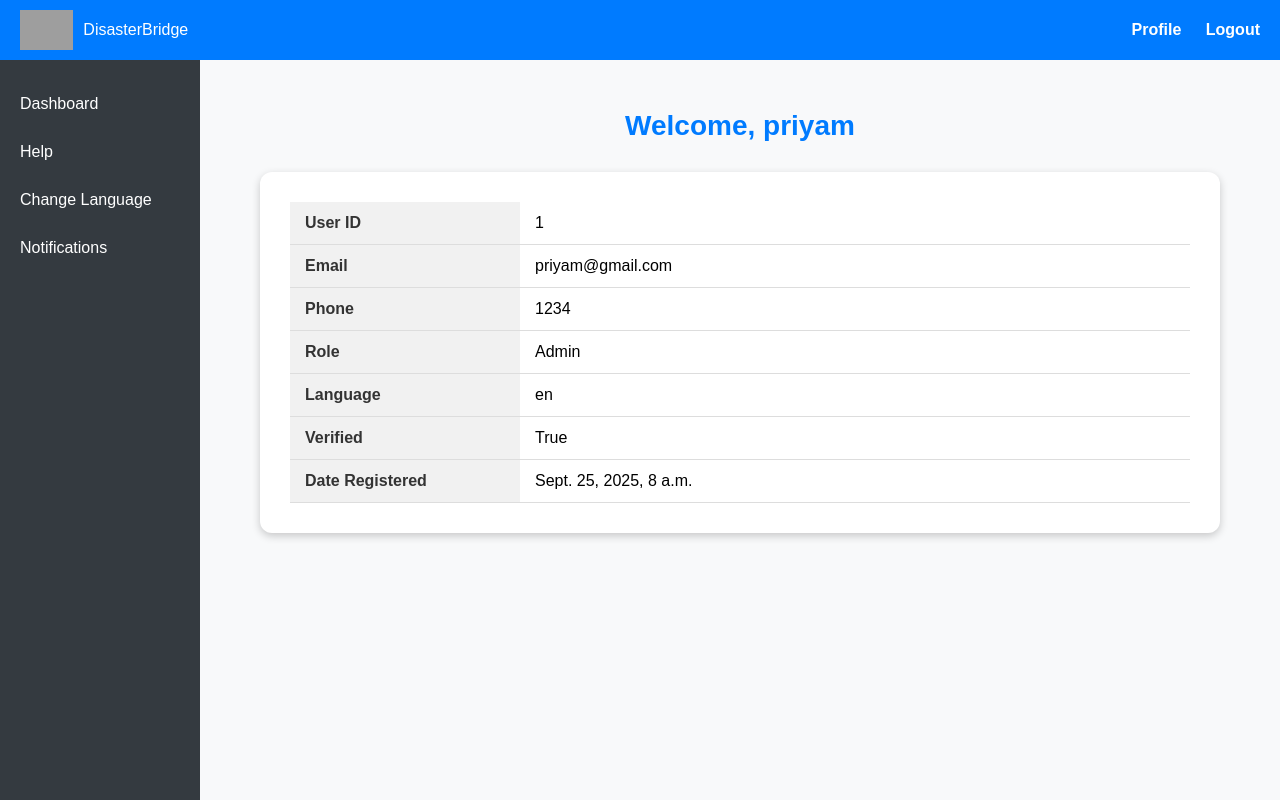
After one commit to shunityrahmanpriyam/DisasterBridge.01, a Django app: page /profile/ in a window 1280 px wide. The commit adds this page. Run offline with Django 5.2, Linux system fonts and the light colour scheme; a user stored in the database is signed in; grey boxes are pictures that could not be loaded.

Commit message:
sry for puran code

```diff
--- a/disasterbridge1/core/models.py
+++ b/disasterbridge1/core/models.py
@@ -26,11 +26,21 @@ class User(AbstractBaseUser, PermissionsMixin):
         ("admin", "Admin"),
     ]
 
+    LANGUAGE_CHOICES = [
+        ('en', 'English'),
+        ('bn', 'Bangla'),
+    ]
+
+
     email = models.EmailField(unique=True)
     phone_number = models.CharField(max_length=15, unique=True)
     name = models.CharField(max_length=100)
     role = models.CharField(max_length=20, choices=ROLE_CHOICES)
-    language_preference = models.CharField(max_length=20, null=True, blank=True)
+    # language_preference = models.CharField(max_length=20, null=True, blank=True)
+    language_preference = models.CharField(
+        max_length=10,
+        choices=LANGUAGE_CHOICES,
+        default='en')
     verification_status = models.BooleanField(default=False)
     date_registered = models.DateTimeField(auto_now_add=True)
 
--- /dev/null
+++ b/disasterbridge1/core/templates/core/dashboard_victim.html
@@ -0,0 +1,6 @@
+<h2>Victim Dashboard</h2>
+<p>Welcome {{ user.name }}! You can request help here.</p>
+<ul>
+    <li><a href="{% url 'aidrequest_list' %}">Request Aid</a></li>
+    <li><a href="#">My Requests</a></li>
+</ul>
--- a/disasterbridge1/core/templates/core/home.html
+++ b/disasterbridge1/core/templates/core/home.html
@@ -108,7 +108,7 @@
       <li><a href="/">Home</a></li>
       <li><a href="/aidrequests/">Request Help</a></li>
       <li><a href="/donationinfo/">Donate</a></li>
-      <li><a href="/notifications/">Updates</a></li>
+      <li><a href="#">Updates</a></li>
 <!--      <li><a href="/signup/">Sign Up</a></li>-->
       <li><a href="/login/">Sign Up/Login</a></li>
     </ul>
--- /dev/null
+++ b/disasterbridge1/core/templates/core/user_profile.html
@@ -0,0 +1,180 @@
+{% load static %}
+<!DOCTYPE html>
+<html lang="en">
+<head>
+    <meta charset="UTF-8">
+    <title>User Profile</title>
+    <style>
+        body {
+            font-family: Arial, sans-serif;
+            margin: 0;
+            background: #f8f9fa;
+        }
+
+        /* Top Navbar */
+        nav.navbar {
+            display: flex;
+            justify-content: space-between;
+            align-items: center;
+            background: #007bff;
+            color: white;
+            padding: 10px 20px;
+        }
+        nav.navbar .logo {
+            display: flex;
+            align-items: center;
+        }
+        nav.navbar .logo img {
+            height: 40px;
+            margin-right: 10px;
+        }
+        nav.navbar .nav-links a {
+            color: white;
+            text-decoration: none;
+            margin-left: 20px;
+            font-weight: bold;
+        }
+        nav.navbar .nav-links a:hover {
+            text-decoration: underline;
+        }
+
+        /* Layout */
+        .container {
+            display: flex;
+            min-height: calc(100vh - 60px);
+        }
+
+        /* Sidebar */
+        .sidebar {
+            width: 200px;
+            background: #343a40;
+            color: white;
+            display: flex;
+            flex-direction: column;
+            padding-top: 20px;
+        }
+        .sidebar a {
+            color: white;
+            text-decoration: none;
+            padding: 15px 20px;
+            display: block;
+        }
+        .sidebar a:hover {
+            background: #495057;
+        }
+
+        /* Main content */
+        .main-content {
+            flex: 1;
+            padding: 40px;
+        }
+
+        /* Profile section */
+        .profile-header {
+            text-align: center;
+            margin-bottom: 30px;
+        }
+        .profile-header h2 {
+            color: #007bff;
+            font-size: 28px;
+            margin: 10px 0;
+        }
+
+        .profile-info {
+            background: white;
+            padding: 30px;
+            border-radius: 12px;
+            box-shadow: 0 3px 8px rgba(0,0,0,0.2);
+            max-width: 900px;
+            margin: auto;
+        }
+
+        .profile-info table {
+            width: 100%;
+            border-collapse: collapse;
+        }
+
+        .profile-info th, .profile-info td {
+            text-align: left;
+            padding: 12px 15px;
+            border-bottom: 1px solid #ddd;
+        }
+
+        .profile-info th {
+            width: 200px;
+            background: #f1f1f1;
+            font-weight: bold;
+            color: #333;
+        }
+
+        .profile-info tr:hover {
+            background: #f9f9f9;
+        }
+
+    </style>
+</head>
+<body>
+    <!-- Top Navbar -->
+    <nav class="navbar">
+        <div class="logo">
+            <img src="{% static 'core/logo.png' %}" alt="Logo">
+            <span>DisasterBridge</span>
+        </div>
+        <div class="nav-links">
+            <a href="{% url 'user_profile' %}">Profile</a>
+            <a href="{% url 'logout' %}">Logout</a>
+        </div>
+    </nav>
+
+    <div class="container">
+        <!-- Sidebar -->
+        <div class="sidebar">
+            <a href="{% url 'dashboard' %}">Dashboard</a>
+            <a href="#">Help</a>
+            <a href="{% url 'change_language' %}">Change Language</a>
+            <a href="{% url 'notification_list' %}">Notifications</a>
+        </div>
+
+        <!-- Profile Content -->
+        <div class="main-content">
+            <div class="profile-header">
+                <h2>Welcome, {{ user.name }}</h2>
+            </div>
+             <div class="profile-info">
+                <table>
+                    <tr>
+                        <th>User ID</th>
+                        <td>{{ user.user_id }}</td>
+                    </tr>
+                    <tr>
+                        <th>Email</th>
+                        <td>{{ user.email }}</td>
+                    </tr>
+                    <tr>
+                        <th>Phone</th>
+                        <td>{{ user.phone_number }}</td>
+                    </tr>
+                    <tr>
+                        <th>Role</th>
+                        <td>{{ user.get_role_display }}</td>
+                    </tr>
+                    <tr>
+                        <th>Language</th>
+                        <td>{{ user.language_preference|default:"Not set" }}</td>
+                    </tr>
+                    <tr>
+                        <th>Verified</th>
+                        <td>{{ user.verification_status }}</td>
+                    </tr>
+                    <tr>
+                        <th>Date Registered</th>
+                        <td>{{ user.date_registered }}</td>
+                    </tr>
+                </table>
+            </div>
+
+
+        </div>
+    </div>
+</body>
+</html>
--- a/disasterbridge1/core/urls.py
+++ b/disasterbridge1/core/urls.py
@@ -19,6 +19,9 @@ urlpatterns = [
 
     # Notification
     path("notifications/", views.notification_list, name="notification_list"),
+    path("notifications/add/", views.add_notification, name="add_notification"),
+    path("notifications/delete/<int:notif_id>/", views.delete_notification, name="delete_notification"),
+    path("notifications/mark/<int:notif_id>/", views.mark_as_read, name="mark_as_read"),
 
     # VolunteerAssignment
     path("assignments/", views.volunteerassignment_list, name="volunteerassignment_list"),
@@ -35,5 +38,10 @@ path('signup/', views.signup_view, name='signup'),
     path("contact/", views.contact_page, name="contact"),
     path("faq/", views.faq_page, name="faq"),
 
+# 1oct
+path("profile/", views.user_profile, name="user_profile"),
+path('change-language/', views.change_language, name='change_language'),
+path("dashboard/", views.dashboard, name="dashboard"),
+
 
 ]
--- a/disasterbridge1/core/views.py
+++ b/disasterbridge1/core/views.py
@@ -1,11 +1,14 @@
-from django.shortcuts import render, get_object_or_404
-from .models import User, AidRequest, Donation, Feedback, Notification, VolunteerAssignment
+from django.shortcuts import render, redirect,get_object_or_404
+from .models import User, AidRequest, Donation, Feedback,  VolunteerAssignment
 
 from django.contrib.auth import login, authenticate, logout
 from django.contrib import messages
 from django.db.models import Q
 from .forms import SignUpForm, LoginForm
-
+from django.contrib.auth.decorators import login_required, user_passes_test
+# 30sept
+from .forms import LanguageForm
+from .models import Notification
 
 def home(request):
     return render(request, 'core/home.html')
@@ -40,10 +43,53 @@ def feedback_list(request):
 
 
 # ==== NOTIFICATION ====
+def is_admin(user):
+    return user.is_authenticated and user.role == 'Admin'
+
+@login_required
 def notification_list(request):
-    notifications = Notification.objects.all()
+    if request.user.role == "Admin":
+
+        notifications = Notification.objects.all().order_by("-timestamp")
+    else:
+
+        notifications = Notification.objects.filter(user=request.user).order_by("-timestamp")
+
     return render(request, "core/notification_list.html", {"notifications": notifications})
 
+
+@login_required
+@user_passes_test(is_admin)
+def add_notification(request):
+    if request.method == "POST":
+        message = request.POST.get("message")
+        notif_type = request.POST.get("type")
+
+
+        from django.contrib.auth import get_user_model
+        User = get_user_model()
+        users = User.objects.exclude(role="Admin")
+        for u in users:
+            Notification.objects.create(user=u, message=message, type=notif_type)
+
+        return redirect("notification_list")
+    return render(request, "core/add_notification.html")
+
+
+@login_required
+@user_passes_test(is_admin)
+def delete_notification(request, notif_id):
+    notif = get_object_or_404(Notification, notification_id=notif_id)
+    notif.delete()
+    return redirect("notification_list")
+
+
+@login_required
+def mark_as_read(request, notif_id):
+    notif = get_object_or_404(Notification, notification_id=notif_id, user=request.user)
+    notif.status = "read"
+    notif.save()
+    return redirect("notification_list")
 
 # ==== VOLUNTEER ASSIGNMENT ====
 def volunteerassignment_list(request):
@@ -82,7 +128,7 @@ def login_view(request):
             if user is not None:
                 login(request, user)
                 messages.success(request, f"Welcome {user.name}!")
-                return redirect("home")
+                return redirect("user_profile")
             else:
                 messages.error(request, "Invalid login credentials")
     else:
@@ -109,3 +155,50 @@ def contact_page(request):
 
 def faq_page(request):
     return render(request, "core/faq.html")
+# 30sept
+
+@login_required
+def user_profile(request):
+    user = request.user  # current logged-in user
+
+    # Get notifications
+    if user.role == "Admin":
+        notifications = Notification.objects.all().order_by("-timestamp")
+    else:
+        notifications = Notification.objects.filter(user=user).order_by("-timestamp")
+
+    return render(request, "core/user_profile.html", {
+        "user": user,
+        "notifications": notifications
+    })
+
+
+def change_language(request):
+    if request.method == "POST":
+        form = LanguageForm(request.POST, instance=request.user)
+        if form.is_valid():
+            form.save()
+            messages.success(request, "Language updated successfully!")
+            return redirect('user_profile')
+    else:
+        form = LanguageForm(instance=request.user)
+
+    return render(request, "core/change_language.html", {"form": form})
+
+@login_required
+def dashboard(request):
+    user = request.user
+
+    # role wise template select
+    if user.role == "admin":
+        template = "core/dashboard_admin.html"
+    elif user.role == "donor":
+        template = "core/dashboard_donor.html"
+    elif user.role == "volunteer":
+        template = "core/dashboard_volunteer.html"
+    elif user.role == "victim":
+        template = "core/dashboard_victim.html"
+    else:
+        template = "core/dashboard_default.html"
+
+    return render(request, template, {"user": user})
```
Also changed, not shown: disasterbridge1/core/forms.py (+8 -0 lines), disasterbridge1/core/templates/core/base.html (added, +10 -0 lines), disasterbridge1/core/templates/core/change_language.html (added, +25 -0 lines), disasterbridge1/core/templates/core/dashboard_admin.html (added, +7 -0 lines), disasterbridge1/core/templates/core/dashboard_donor.html (added, +8 -0 lines), disasterbridge1/core/templates/core/dashboard_volunteer.html (added, +7 -0 lines), disasterbridge1/core/templates/core/login.html (+51 -1 lines), disasterbridge1/core/templates/core/notification_list.html (added, +37 -0 lines), disasterbridge1/core/migrations/0004_alter_user_language_preference.py (added), disasterbridge1/db.sqlite3.
